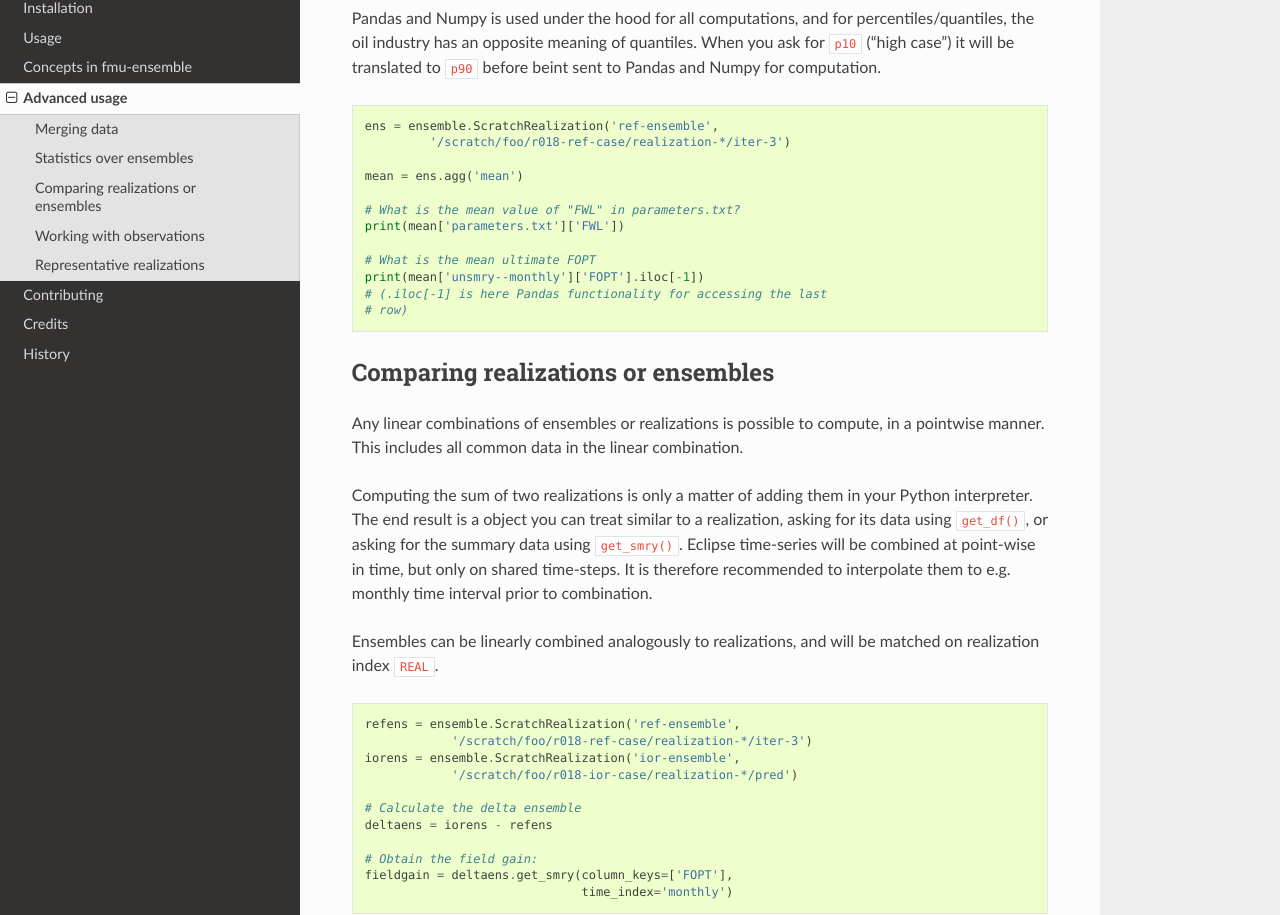
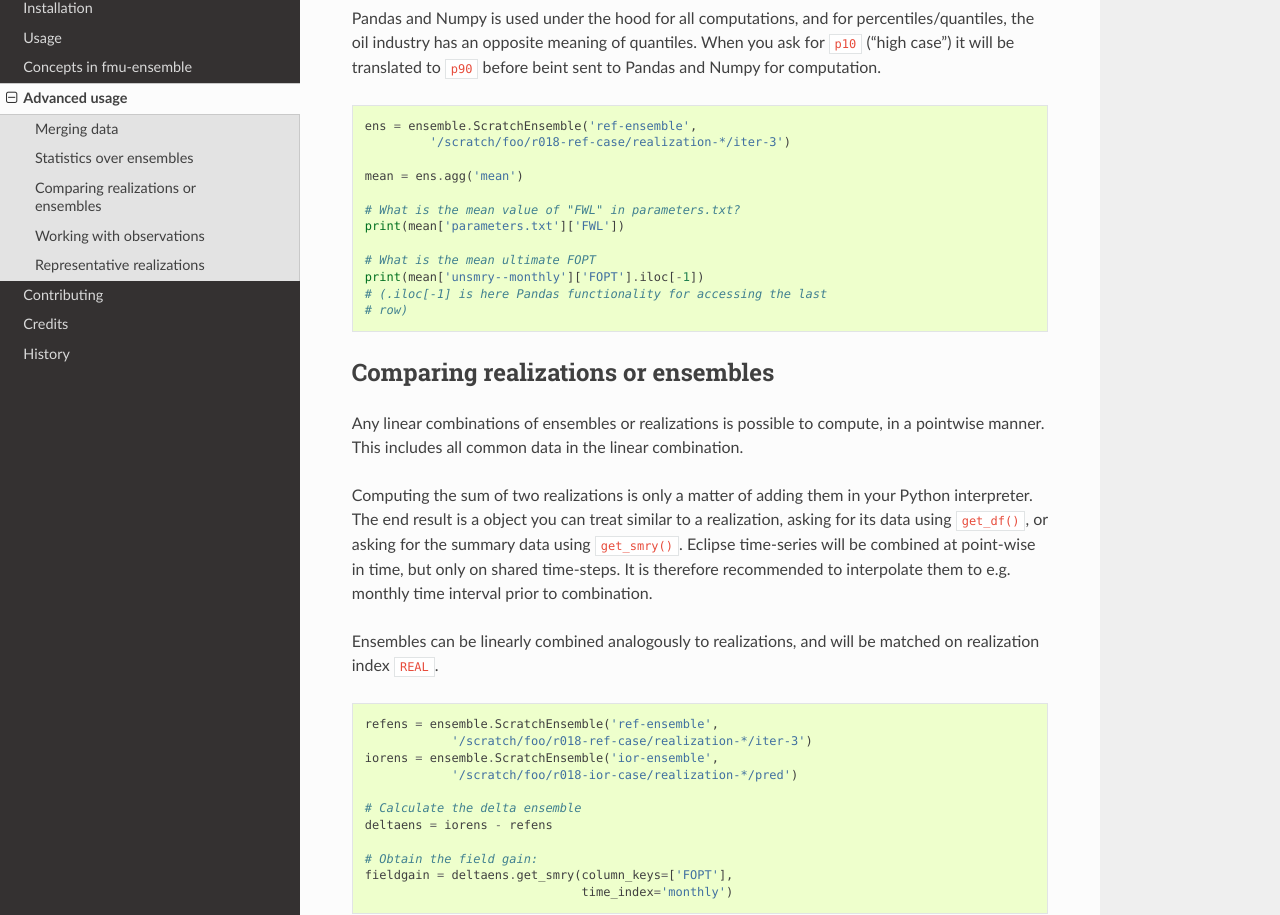
Before and after one commit to equinor/fmu-ensemble, a Sphinx documentation site: the page built from docs/advancedusage.rst, in a window 1280 px wide and 1400 px high, scrolled down 883 px. Shown: the part 141-1056 px from the top of the window. Built offline with Sphinx 7.4.7 and the Read the Docs theme 2.0.0, drawn with Linux system fonts in a browser that asks for light colours; pages that are not in the unit, such as notebooks, are missing from menus.

Commit message:
Fix ugly error in documentation example code
Credit: havl

```diff
--- a/docs/advancedusage.rst
+++ b/docs/advancedusage.rst
@@ -56,7 +56,7 @@
 
 .. code-block:: python
 
-    ens = ensemble.ScratchRealization('ref-ensemble',
+    ens = ensemble.ScratchEnsemble('ref-ensemble',
              '/scratch/foo/r018-ref-case/realization-*/iter-3')
 
     mean = ens.agg('mean')
@@ -90,9 +90,9 @@
 
 .. code-block:: python
 
-    refens = ensemble.ScratchRealization('ref-ensemble',
+    refens = ensemble.ScratchEnsemble('ref-ensemble',
                 '/scratch/foo/r018-ref-case/realization-*/iter-3')
-    iorens = ensemble.ScratchRealization('ior-ensemble',
+    iorens = ensemble.ScratchEnsemble('ior-ensemble',
                 '/scratch/foo/r018-ior-case/realization-*/pred')
 
     # Calculate the delta ensemble
```
